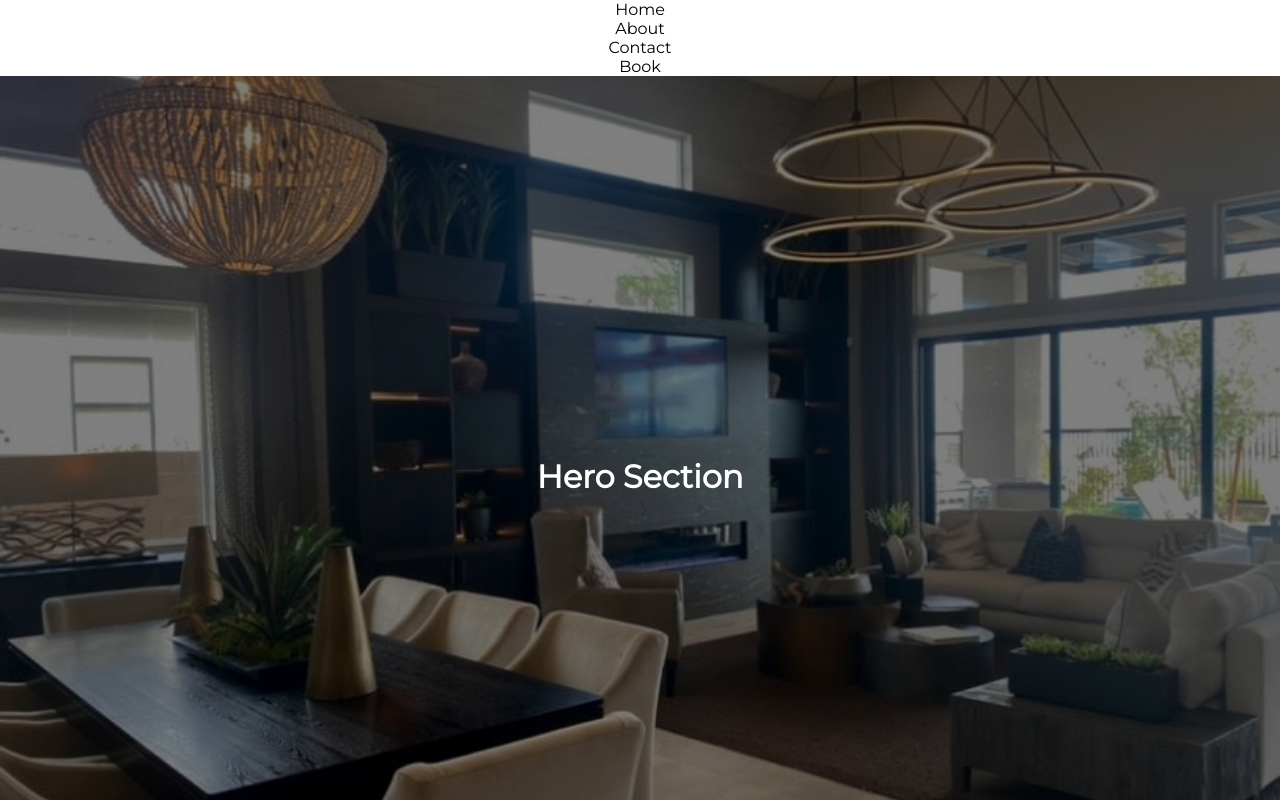
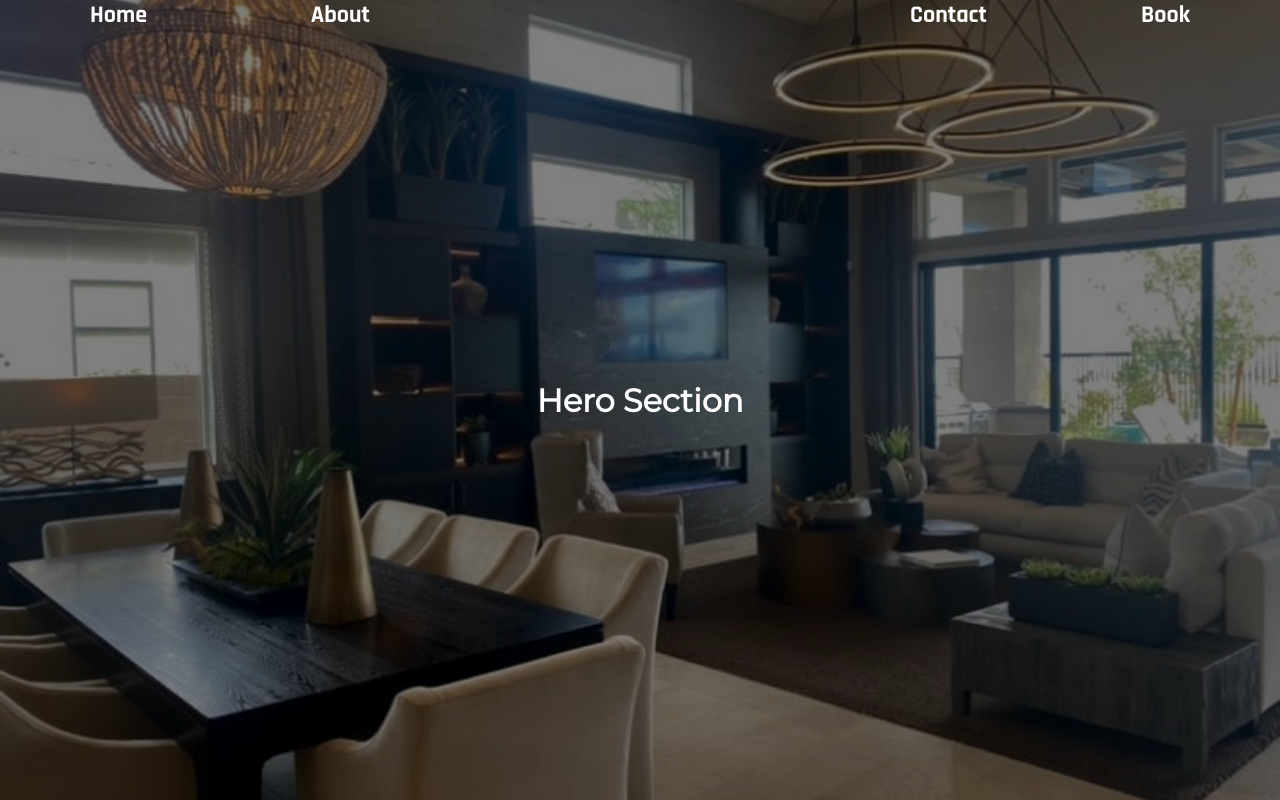
Before and after one commit to stevexero/vegasluxuryhometours, a React (Create React App) app: page / in a window 1280 px wide. Shown: the top 800 px of the page. Built offline with nearby package versions, Linux system fonts and the light colour scheme.

Commit message:
styling nav

```diff
--- a/public/index.html
+++ b/public/index.html
@@ -4,13 +4,6 @@
     <meta charset="utf-8" />
     <link rel="icon" href="%PUBLIC_URL%/favicon.ico" />
     <meta name="viewport" content="width=device-width, initial-scale=1" />
-    <meta name="theme-color" content="#000000" />
-    <meta
-      name="description"
-      content="Web site created using create-react-app"
-    />
-    <link rel="apple-touch-icon" href="%PUBLIC_URL%/logo192.png" />
-    <link rel="manifest" href="%PUBLIC_URL%/manifest.json" />
     <title>Vegas Luxury Home Tours</title>
   </head>
   <body>
--- a/src/App.css
+++ b/src/App.css
@@ -1,38 +1,3 @@
 .App {
-  text-align: center;
+  position: relative;
 }
-
-.App-logo {
-  height: 40vmin;
-  pointer-events: none;
-}
-
-@media (prefers-reduced-motion: no-preference) {
-  .App-logo {
-    animation: App-logo-spin infinite 20s linear;
-  }
-}
-
-.App-header {
-  background-color: #282c34;
-  min-height: 100vh;
-  display: flex;
-  flex-direction: column;
-  align-items: center;
-  justify-content: center;
-  font-size: calc(10px + 2vmin);
-  color: white;
-}
-
-.App-link {
-  color: #61dafb;
-}
-
-@keyframes App-logo-spin {
-  from {
-    transform: rotate(0deg);
-  }
-  to {
-    transform: rotate(360deg);
-  }
-}
--- a/src/components/Navbar.css
+++ b/src/components/Navbar.css
@@ -0,0 +1,23 @@
+.Navbar {
+  width: 100vw;
+  display: flex;
+  justify-content: center;
+  align-items: center;
+  position: fixed;
+  top: 0;
+  left: 0;
+  z-index: 10;
+}
+
+.Navbar-container {
+  width: var(--container-width);
+  display: flex;
+  justify-content: space-between;
+}
+
+.Navbar-left,
+.Navbar-right {
+  width: 280px;
+  display: flex;
+  justify-content: space-between;
+}
--- a/src/components/Navbar.js
+++ b/src/components/Navbar.js
@@ -1,14 +1,28 @@
+import { Link } from 'react-router-dom';
+
 import './Navbar.css';
 
 const Navbar = () => {
   return (
     <nav className='Navbar'>
-      <ul>
-        <li>Home</li>
-        <li>About</li>
-        <li>Contact</li>
-        <li>Book</li>
-      </ul>
+      <div className='Navbar-container'>
+        <div className='Navbar-left'>
+          <Link className='rajdhani-bold-24 nav-link' to='/'>
+            Home
+          </Link>
+          <Link className='rajdhani-bold-24 nav-link' to='/about'>
+            About
+          </Link>
+        </div>
+        <div className='Navbar-right'>
+          <Link className='rajdhani-bold-24 nav-link' to='/contact'>
+            Contact
+          </Link>
+          <Link className='rajdhani-bold-24 nav-link' to='/book'>
+            Book
+          </Link>
+        </div>
+      </div>
     </nav>
   );
 };
--- a/src/index.css
+++ b/src/index.css
@@ -13,9 +13,20 @@
   --color-light-gold: #eccf81;
   --color-dark-silver: #606167;
   --color-light-silver: #c6c9d0;
+  --container-width: 1100px;
 }
 
 body {
   font-family: 'Montserrat', sans-serif;
   font-weight: 400;
 }
+
+.rajdhani-bold-24 {
+  font-family: 'Rajdhani', sans-serif;
+  font-size: 1.5rem;
+}
+
+.nav-link {
+  color: var(--color-white);
+  text-decoration: none;
+}
--- a/src/pages/sections/Hero.css
+++ b/src/pages/sections/Hero.css
@@ -11,7 +11,7 @@
   display: flex;
   justify-content: center;
   align-items: center;
-  color: white;
+  color: var(--color-white);
   background-color: rgba(0, 0, 0, 0.5);
   position: absolute;
   top: 0;
```
Also changed, not shown: public/manifest.json (deleted).
